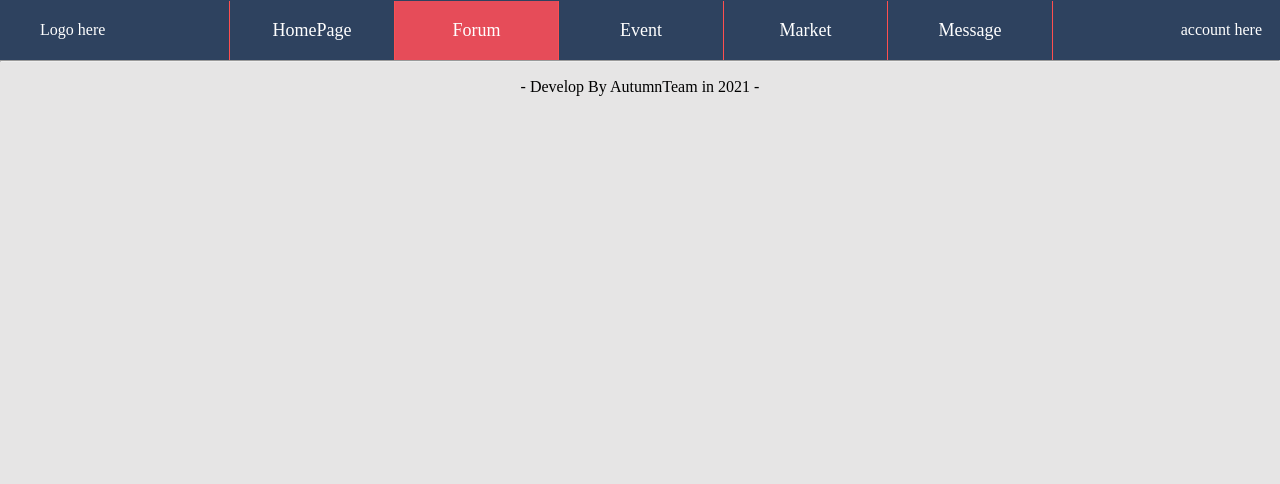
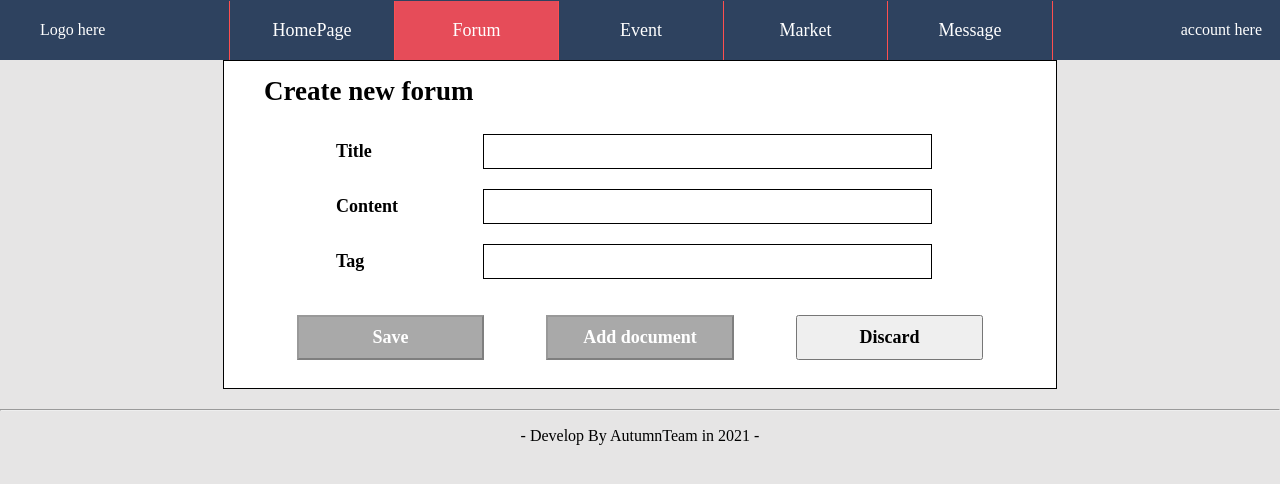
Before and after one commit to Autumn-Team/CommunityHub-web-react-verson, a React (Create React App) app: page /forum/newForum in a window 1280 px wide. Shown: the top 484 px of the page. Built offline with nearby package versions, Linux system fonts and the light colour scheme.

Commit message:
Finish new forum and forum details, fix some minor bugs

```diff
--- a/src/App.js
+++ b/src/App.js
@@ -8,6 +8,8 @@ import HomePage from './containers/HomePage/HomePage';
 import Event from './containers/EventFeature/MainEventPage/MainEventPage';
 import NewEvent from './containers/EventFeature/NewEvent/NewEvent';
 import EventDetails from './containers/EventFeature/EventDetails/EventDetails';
+import NewForum from './containers/ForumFeature/NewForum/NewForum';
+import ForumDetails from './containers/ForumFeature/ForumDetails/ForumDetails';
 import Register from './containers/RegisterPage/registerPage';
 
 const App = props =>  {
@@ -22,6 +24,9 @@ const App = props =>  {
                 <Route path="/event/yourEvent" exact component={Event} />
                 <Route path="/event/attendingEvent" exact component={Event} />
                 <Route path="/event/:eventId" exact component={EventDetails} />
+                <Route path="/forum/newForum" component={NewForum} />
+                <Route path="/forum/:forumId" exact component={ForumDetails} />
+
             </Switch>
         </Layout>
     )
--- a/src/containers/ForumFeature/ForumDetails/ForumDetails.js
+++ b/src/containers/ForumFeature/ForumDetails/ForumDetails.js
@@ -1,7 +1,7 @@
 import React, { useEffect } from 'react';
 import { connect } from 'react-redux';
 
-import classes from './EventDetails.module.css';
+import classes from './ForumDetails.module.css';
 import SideNavBar from '../../../components/Navigation/SideNavBar/SideNavBar';
 import Spinner from '../../../components/UI/Spinner/Spinner';
 import * as actions from '../../../store/actions/index';
@@ -56,15 +56,15 @@ const ForumDetails = props => {
 
 const mapStateToProps = state => {
     return {
-        fullForum: state.forum.fullForum,
-        loading: state.forum.loading,
-        error: state.forum.error,
+        fullForum: state.event.fullForum,
+        loading: state.event.loading,
+        error: state.event.error,
     };
 }
 
 const mapDispatchToProps = dispatch => {
     return {
-        onFetchFullForums: (id) => dispatch(actions.fetchFullForum(id)),
+        onFetchFullForums: (id) => dispatch(actions.fetchFullEvent(id)),
     };
 };
 
--- a/src/containers/ForumFeature/NewForum/NewForum.js
+++ b/src/containers/ForumFeature/NewForum/NewForum.js
@@ -1,7 +1,7 @@
 import React, { useState } from 'react';
 import { connect } from 'react-redux';
 
-//import classes from './NewEvent.module.css';
+import classes from './NewForum.module.css';
 import Input from '../../../components/UI/Input/Input';
 import Button from '../../../components/UI/Button/Button';
 import { updateObject, checkValidity } from '../../../sharedFunctions/utility';
@@ -25,16 +25,16 @@ const NewForum = props =>{
 
             },
             valid: false,
-            touch: false,
+            touched: false,
 
         },
 
-        description: {
-            label: 'Description',
+        content: {
+            label: 'Content',
             eventType: 'textarea',
             eventConfig:{
-                placeholder: 'Please enter your description',
-                row: '5',
+                placeholder: 'Please enter your content',
+                row: '50',
                 column: '50',
             },
             value:'',
@@ -43,9 +43,123 @@ const NewForum = props =>{
 
             },
             valid: false,
-            touch: false,
+            touched: false,
+        },
+        tag: {
+            label: 'Tag',
+            eventType: 'input',
+            eventCOnfig:{
+                palceholder: 'Please enter your tag.',
+                type: 'text',
+            },
+            value: '',
+            validation:{
+                required: true,
+            },
+            valid: true,
+            touched: false,
+        },
+    })
+    const [formIsValid, setFormIsValid] = useState(false);
+
+    const inputChangeHandler = (forum, inputIdentifier) =>{
+        const updatedFormElement = updateObject(forumForm[inputIdentifier],{
+            value: forum.target.value,
+            valid: checkValidity(forum.target.value, forumForm[inputIdentifier].validation),
+            touched: true,
+        });
+        const updatedForumForm = updateObject(forumForm, {
+            [inputIdentifier]: updatedFormElement,
+        });
+
+        let checkFormIsValid = true;
+        for(let inputIdenfifier in updatedForumForm){
+            checkFormIsValid = updatedForumForm[inputIdenfifier].valid && checkFormIsValid;
         }
-    })
 
+        setForumForm(updatedForumForm);
+        setFormIsValid(checkFormIsValid);
+
+    }
+
+    const newEventSubmitHandler = (forum) => {
+        forum.preventDefault();
+        const formData = {};
+        for (let formElementIdentifier in forumForm){
+            formData[formElementIdentifier] = forumForm[formElementIdentifier].value;
+        }
+
+        const newForum = {
+            forumData: formData,
+            creatorId: "something",
+        }
+
+        props.onCreateEvent(newForum);
+    }
+
+    const discardHandler = () => {
+        props.history.goBack();
+
+    }
+
+    if (props.error === 'no error') {
+        props.history.push('/forum');
+    }
+
+    const fromElementArray = [];
+    for (let key in forumForm){
+        fromElementArray.push({
+            id: key,
+            config: forumForm[key]
+        });
+    }
+
+    let form = (
+        <div>
+            <form onSubmit={newEventSubmitHandler}>
+                {fromElementArray.map(formElement => (
+                    <Input
+                        key={formElement.id}
+                        label={formElement.config.label}
+                        elementType={formElement.config.elementType}
+                        elementConfig = {formElement.config.elementConfig}
+                        value={formElement.config.value}
+                        valid={formElement.config.valid}
+                        touched={formElement.config.touched}
+                        changed={(forum) => inputChangeHandler(forum, formElement.id)} />
+                ))}
+            </form>
+            <div className={classes.ButtonGroup}>
+                <Button btnType="Success" clicked={newEventSubmitHandler} disabled={!formIsValid}>Save</Button>
+                <Button disabled>Add document</Button>
+                <Button clicked={discardHandler}>Discard</Button>
+            </div>
+        </div>
+    );
+
+    if (props.loading) {
+        form = <Spinner />;
+    }
+
+    return(
+        <section className={classes.NewForum}>
+            <h2>Create new forum</h2>
+            {form}
+        </section>
+    )
 
 }
+const mapStateToProps = state => {
+    return {
+        loading: state.event.loading,
+        error: state.event.error,
+    };
+};
+
+const mapDispatchToProps = dispatch => {
+    return {
+        onCreateEvent: (forumData) => dispatch(actions.createEvent(forumData)),
+    };
+};
+
+export default connect(mapStateToProps, mapDispatchToProps)( errorHandler(NewForum,axios));
--- /dev/null
+++ b/src/containers/ForumFeature/NewForum/NewForum.module.css
@@ -0,0 +1,32 @@
+.NewForum {
+    margin-left: auto;
+    margin-right: auto;
+    width: 65%;
+    border: 1px solid black;
+    background-color: white;
+}
+
+.NewForum h2 {
+    margin: 15px 40px;
+}
+
+.NewForum form {
+     width: 90%;
+     margin: 0px auto;
+
+}
+
+.ButtonGroup {
+    width: 90%;
+    margin: 28px auto;
+    box-sizing: border-box;
+    display: flex;
+    flex-direction: row;
+    justify-content: space-around;
+}
+
+.errMessage {
+    text-align: center;
+    color: red;
+    font-size: 28px;
+}
```
Also changed, not shown: src/containers/ForumFeature/ForumDetails/ForumDetails.module.css (added), 1 other file (tests, documents, lock files or other folders).
